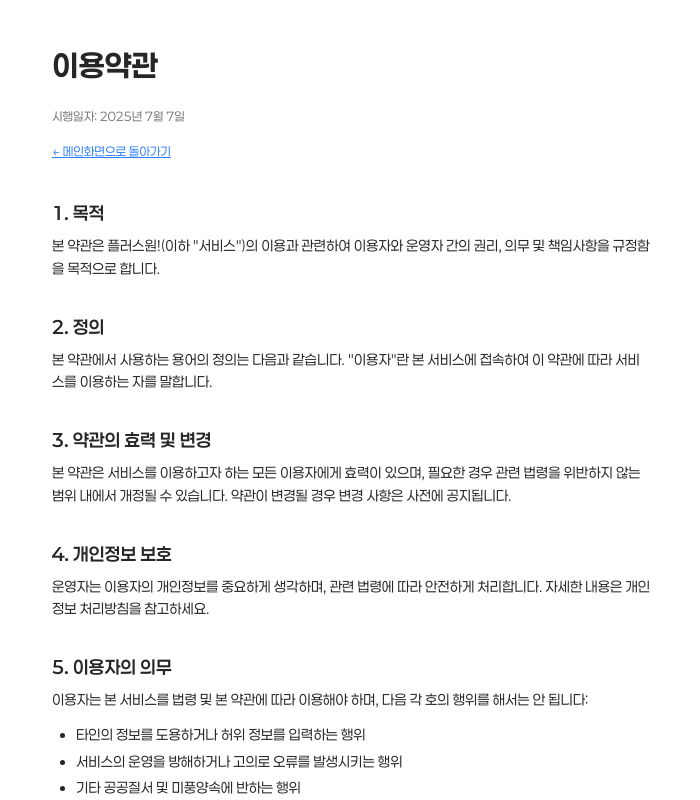
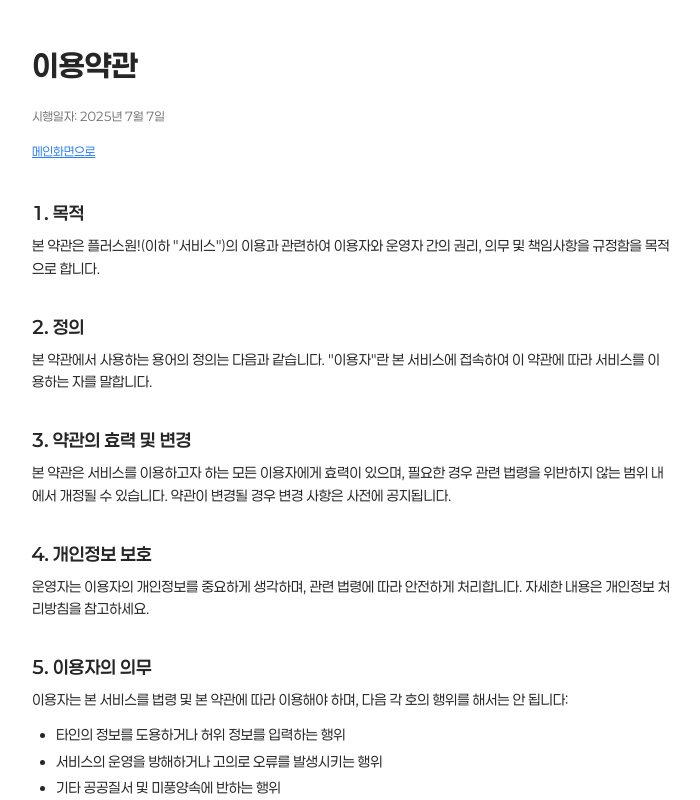
Before and after one commit to pvvng/plus-one, a Next.js app: page /tos in a window 1280 px wide. Shown: the top 800 px of the page, without its empty margins (288-988 px from the left). Built offline with nearby package versions, Linux system fonts and the light colour scheme; no server answers.

Commit message:
page padding + max width 추가

```diff
--- a/app/contact/page.tsx
+++ b/app/contact/page.tsx
@@ -9,7 +9,7 @@ export const metadata = {
 
 export default function ContactPage() {
   return (
-    <main className="max-w-screen-sm mx-auto px-4 py-10 text-sm text-neutral-800 dark:text-neutral-200 leading-relaxed font-paperlogy">
+    <main className="max-w-screen-sm mx-auto py-12 text-sm text-neutral-800 dark:text-neutral-200 leading-relaxed font-paperlogy">
       <h1 className="text-2xl font-bold mb-4">문의하기</h1>
       <Link
         href="/"
--- a/app/page.tsx
+++ b/app/page.tsx
@@ -5,7 +5,7 @@ import Image from "next/image";
 export default function Home() {
   return (
     <GoogleCaptcha>
-      <main className="w-full h-screen flex justify-center items-center p-5 font-paperlogy">
+      <main className="w-full max-w-screen-sm mx-auto h-screen flex justify-center items-center p-5 font-paperlogy">
         <section className="space-y-3 text-center">
           <div>
             <Image
--- a/app/privacy/page.tsx
+++ b/app/privacy/page.tsx
@@ -9,7 +9,7 @@ export const metadata = {
 
 export default function PrivacyPolicyPage() {
   return (
-    <main className="max-w-screen-sm mx-auto px-4 py-10 text-sm text-neutral-800 dark:text-neutral-200 leading-relaxed font-paperlogy min-h-screen">
+    <main className="max-w-screen-sm mx-auto py-12 text-sm text-neutral-800 dark:text-neutral-200 leading-relaxed font-paperlogy min-h-screen">
       <h1 className="text-2xl font-bold mb-4">개인정보 처리방침</h1>
       <p className="text-xs text-neutral-500 mb-2">시행일자: 2025년 7월 7일</p>
       <Link
--- a/app/tos/page.tsx
+++ b/app/tos/page.tsx
@@ -7,7 +7,7 @@ export const metadata = {
 
 export default function TermsOfServicePage() {
   return (
-    <main className="max-w-screen-sm mx-auto px-5 py-12 text-sm text-neutral-800 dark:text-neutral-200 leading-relaxed font-paperlogy min-h-screen">
+    <main className="max-w-screen-sm mx-auto py-12 text-sm text-neutral-800 dark:text-neutral-200 leading-relaxed font-paperlogy min-h-screen">
       <h1 className="text-3xl font-bold mb-6">이용약관</h1>
       <p className="text-xs text-neutral-500 mb-4">시행일자: 2025년 7월 7일</p>
 
@@ -15,7 +15,7 @@ export default function TermsOfServicePage() {
         href="/"
         className="inline-block mb-10 text-xs text-blue-500 hover:text-blue-600 underline"
       >
-        ← 메인화면으로 돌아가기
+        메인화면으로
       </Link>
 
       <section className="space-y-8">
--- a/app/update/page.tsx
+++ b/app/update/page.tsx
@@ -8,7 +8,7 @@ export const metadata = {
 
 export default function UpdatePage() {
   return (
-    <main className="max-w-screen-sm mx-auto px-4 py-10 text-sm text-neutral-800 dark:text-neutral-200 leading-relaxed font-paperlogy min-h-screen">
+    <main className="max-w-screen-sm mx-auto py-12 text-sm text-neutral-800 dark:text-neutral-200 leading-relaxed font-paperlogy min-h-screen">
       <h1 className="text-2xl font-bold mb-4">업데이트 내역</h1>
       <Link
         href="/"
```
